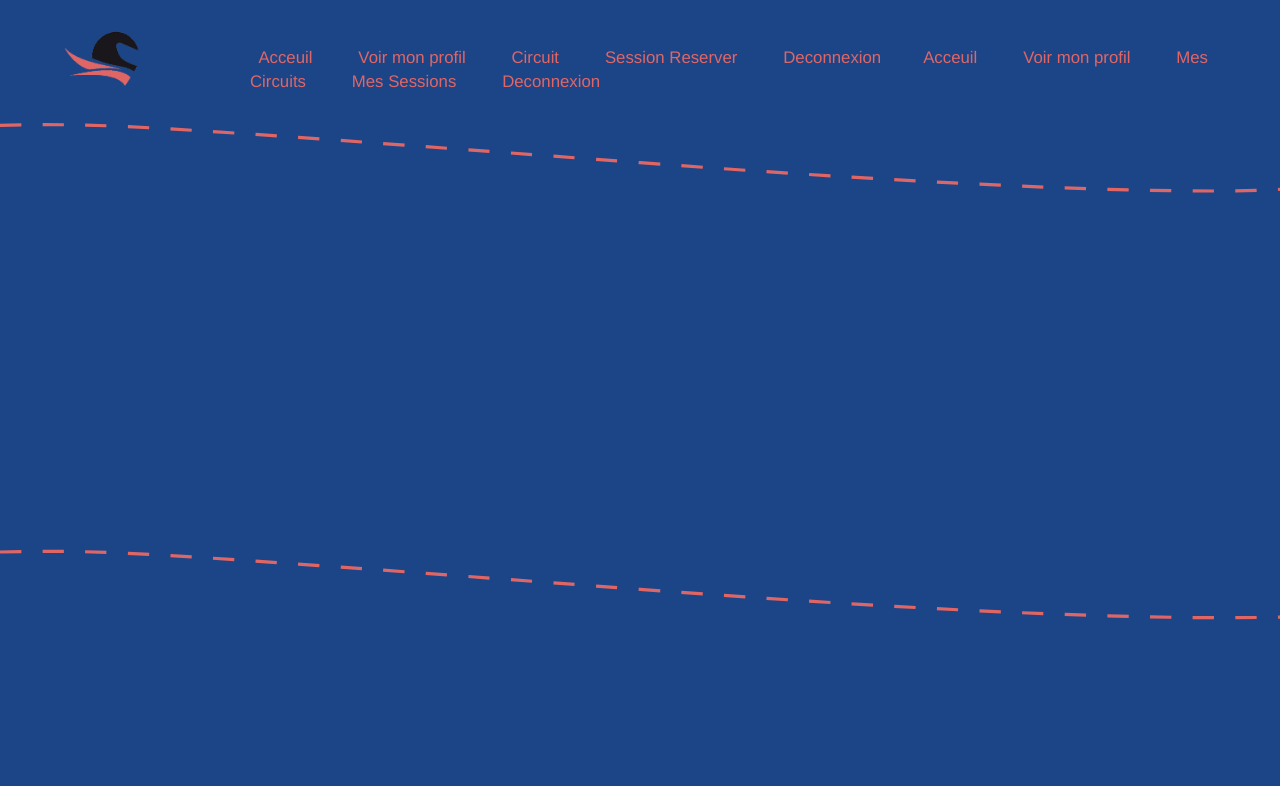
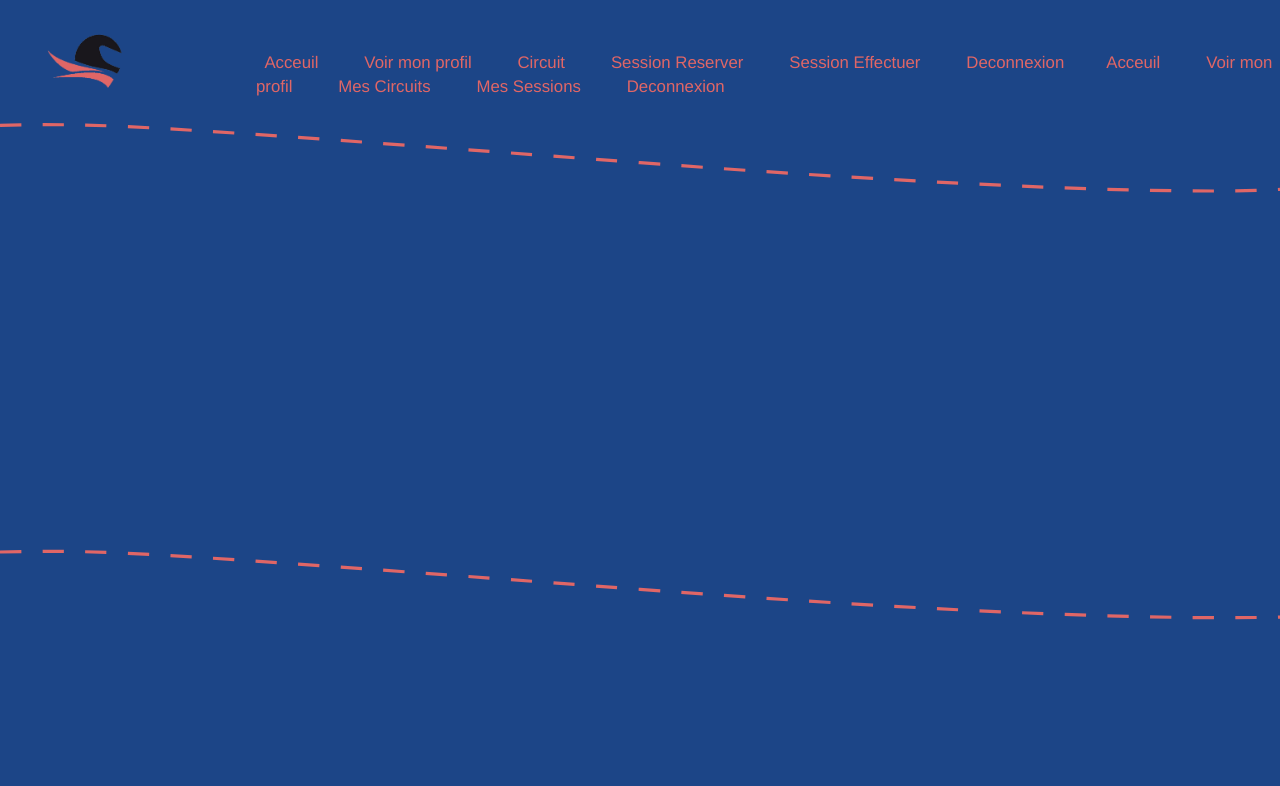
Before and after one commit to LePacko/ProgWeb, a PHP site: page / in a window 1280 px wide. Shown: the top 786 px of the page. Run offline with PHP 8.4, Linux system fonts and the light colour scheme; the visitor is signed in with stand-in values (Sample User, id 1); some libraries are stand-ins or nearby versions.

Commit message:
CHangement majeur design

```diff
--- a/FonctionsUtiles.php
+++ b/FonctionsUtiles.php
@@ -22,7 +22,7 @@ Class FonctionsUtiles {
 	}
 
 	public static function RetourPagePrecedente() {
-		?><a href="<?php echo $_SERVER['HTTP_REFERER']; ?>">Retour</a><?php
+		?><a class='bouttonretour' href="<?php echo $_SERVER['HTTP_REFERER']; ?>">Retour</a><?php
 	}
 
 	/*<?php
--- a/Html/NavMotard.html
+++ b/Html/NavMotard.html
@@ -1,7 +1,9 @@
 <a class='NavTitre' href="index.php?module=Motard&action=acceuil">Acceuil</a>
 <a class='NavTitre' href="index.php?module=Motard&action=voirProfil">Voir mon profil</a>
 <a class='NavTitre' href="index.php?module=Motard&action=trouverSession&tour=0">Circuit</a>
-<a class='NavTitre' href="index.php?module=Motard&action=SessionEffectue">Session Reserver</a>
+<a class='NavTitre' href="index.php?module=Motard&action=SessionReserver">Session Reserver</a>
+<a class='NavTitre' href="index.php?module=Motard&action=SessionEffectuer">Session Effectuer</a>
+
 <!-- TODO Session Effectuer + pouvoir rediger des avis depuis la page circuit +
     Ajouter des liens depuis mon profil vers mes avis mes session reserver/effectuer -->
 <a class='NavTitre' href="index.php?module=Connexion&action=deconnexion" >Deconnexion</a>
--- a/Html/style/styleApresConnexion.css
+++ b/Html/style/styleApresConnexion.css
@@ -3,11 +3,35 @@
 	background-color: #1c4587ff;
 }
 
+.LogoTitre {
+	width: 17%;
+	margin-top: 2%;
+	margin-left: 3%;
+	margin-right: 0;
+}
+
+.Nav {
+	width: 80%;
+	float: right;
+}
+
+textarea, #note{
+	border: solid thin white ;
+	background: transparent;
+}
+
+textarea {
+	min-width: 100%;
+	max-width: 0%;
+	min-height: 30%;
+	max-height: 30%;
+}
+
 section {
-	margin-top: 10%;
-	margin-left: 30%;
-	width: 40%;
-	color: #e06666;
+	margin-top: 8%;
+
+	width: 100%;
+	color: white;
 
 }
 
@@ -60,9 +175,7 @@ img {
 	margin-top: 4%;
 }
 
-.LogoTitre {
-	margin-top: 2%;
-}
+
 
 
 .TitreSite, .NavTitre{
--- a/Html/template/IndexTemplateApresConnexion.php
+++ b/Html/template/IndexTemplateApresConnexion.php
@@ -18,32 +18,22 @@
 </svg>
 <body class="body">
 
-	<div class="container">
-		<div class="row">
 
-				<div class="col-lg-12 HautPage">
-				<div class="row">
 
-						<div class="col-lg-2 LogoTitre">
-						<div class="row">
+				<div class= "HautPage">
 
-							<div class="col-lg-12">
-							<div class="row">
+
+						<div class="LogoTitre inlineblock">
+
+
+
 								<img src="./Html/img/casque.png">
-							</div>
-							</div>
 
-							<!-- <div class="col-lg-12">
-							<div class="row">
-								<h1 class="TitreSite">Moto Session</h1>
-							</div>
-							</div> -->
 
 						</div>
-						</div>
 
-						<div class="col-lg-10 Nav">
-						<div class="row">
+						<div class="Nav">
+
 						<?php
 
 	                        if(isset($_SESSION['session_motard'])){       // si il s'agit d'un motard qui est connecté
@@ -56,14 +46,14 @@
 
                 		?>
 
-						</div>
+
 						</div>
 
 
-				</div>
+
 				</div>
 
-		</div>
+
 	</div>
 
 
--- a/Module/Module_Motard/Controleur_Motard.php
+++ b/Module/Module_Motard/Controleur_Motard.php
@@ -27,9 +27,14 @@
 			$this->Vue->Avis($avis);
 		}
 
-		function SessionEffectue() {
+		function SessionReserver() {
 			$sessionReserver = $this->Modele->SessionReserver();
 			$this->Vue->SessionReserver($sessionReserver);
+		}
+
+		function SessionEffectuer() {
+			$sessionEffectuer = $this->Modele->SessionEffectuer();
+			$this->Vue->SessionEffectuer($sessionEffectuer);
 		}
 
 		function formulaireAjoutMoto () {
--- a/Module/Module_Motard/Modele_Motard.php
+++ b/Module/Module_Motard/Modele_Motard.php
@@ -57,26 +57,58 @@ include_once("./FonctionsUtiles.php");
 			$id = $_SESSION['session_motard'];
 
 
-			$req = parent::$connexion->prepare('select * from reserver where id_motard = '.$_SESSION['session_motard']);
+			$req = parent::$connexion->prepare('select temps_tour, nom, date from reserver natural join session natural join circuit WHERE id_motard = '.$id.' and temps_tour = 0');
 			$req->execute();
 
 			$res = array(
 				"session" => array(),
-				"tempTour"=> array()
+				"tempTour"=> array(),
+				"nomCircuit"=> array()
 			);
 
 			$i=0;
 			while ($donne = $req->fetch()) {
 
-				$res[$i][0] = $donne['id_session'];
-				$res[$i][1] = $donne['temps_tour'];
+				$res[$i][0] = $donne['nom'];
+				$res[$i][1] = $donne['date'];
+				$res[$i][2] = $donne['temps_tour'];
 				$i ++;
 			}
+
 
 			$req->closeCursor();
 
 			return $res;
 
+
+		}
+
+		function SessionEffectuer() {
+
+			$id = $_SESSION['session_motard'];
+
+			$req = parent::$connexion->prepare('select temps_tour, nom, date from reserver natural join session natural join circuit WHERE id_motard = '.$id.' and temps_tour != 0');
+			$req->execute();
+
+			$res = array(
+				"session" => array(),
+				"tempTour"=> array(),
+				"nomCircuit"=> array()
+			);
+
+			$i=0;
+			while ($donne = $req->fetch()) {
+
+				$res[$i][0] = $donne['nom'];
+				$res[$i][1] = $donne['date'];
+				$res[$i][2] = $donne['temps_tour'];
+				$i ++;
+			}
+
+
+			$req->closeCursor();
+
+			return $res;
 
 		}
 
@@ -172,26 +204,27 @@ include_once("./FonctionsUtiles.php");
 
 			//Recup�ration des informations concernant le circuit
 			$IdCircuit = $_GET['IdCircuit'];
-			$reqCircuit = parent::$connexion->prepare('select * from circuit where id_circuit = '.$IdCircuit);
-			$reqCircuit->execute();
+
 
 			//Recup�ration date et heure actuel
 			$annee = date("Y");
 			$mois = date("m");
 			$jour = date ("d");
 			$date_actuel = date("Y-m-d");
-			echo $date_actuel."<br>";
+
 			$heure = date("G");
 			$minute = date("i");
 
 
 			$res = array(//Initialisation du tableau
-				"id_session" => array(),
-				"nbplace" => array()
+				"date" => array(),
+				"heure_debut" => array(),
+				"heure_fin" => array(),
+				"nb_place" => array()
 			);
 
 			//Recuperation des sessions a venir et insertion dans le tableau res sur ce circuit pas le meme jour
-			$req1 = 'select * from session where date > '.'"'.$date_actuel.'"
+			$req1 = 'select date, heure_debut, heure_fin, nb_place from session where date > '.'"'.$date_actuel.'"
 			and id_circuit= '.$IdCircuit;
 			$reqSession = parent::$connexion->prepare($req1);
 			$reqSession->execute();
@@ -199,13 +232,15 @@ include_once("./FonctionsUtiles.php");
 			$i=0;
 			while ($donne = $reqSession->fetch()) {
 
-				$res[$i][0] = $donne['id_session'];
-				$res[$i][1] = $donne['nb_place'];
+				$res[$i][0] = $donne['date'];
+				$res[$i][1] = $donne['heure_debut'];
+				$res[$i][2] = $donne['heure_fin'];
+				$res[$i][3] = $donne['nb_place'];
 				$i ++;
 			}
 
 			//Recuperation des sessions a venir et insertion dans le tableau res sur ce circuit le meme jopur mais plus tard
-			$req2 = 'select * from session where date = '.'"'.$date_actuel.'"
+			$req2 = 'select  date, heure_debut, heure_fin, nb_place from session where date = '.'"'.$date_actuel.'"
 			and id_circuit = '.$IdCircuit.' and heure_debut >'.$heure;
 			$reqSession = parent::$connexion->prepare($req2);
 			$reqSession->execute();
@@ -213,8 +248,10 @@ include_once("./FonctionsUtiles.php");
 			$i=0;
 			while ($donne = $reqSession->fetch()) {
 
-				$res[$i][0] = $donne['id_session'];
-				$res[$i][1] = $donne['nb_place'];
+				$res[$i][0] = $donne['date'];
+				$res[$i][1] = $donne['heure_debut'];
+				$res[$i][2] = $donne['heure_fin'];
+				$res[$i][3] = $donne['nb_place'];
 				$i ++;
 			}
 
@@ -306,11 +343,11 @@ include_once("./FonctionsUtiles.php");
 			$i=0;
 			while ($donne = $reqSession->fetch()) {
 
+				$res[$i][3] = $donne['prenom'];
+				$res[$i][4] = $donne['nom'];
+				$res[$i][2] = $donne['id_circuit'];
 				$res[$i][0] = $donne['note'];
 				$res[$i][1] = $donne['commentaire'];
-				$res[$i][2] = $donne['id_circuit'];
-				$res[$i][3] = $donne['nom'];
-				$res[$i][4] = $donne['prenom'];
 				$i ++;
 			}
 
--- a/Module/Module_Motard/Module_Motard.php
+++ b/Module/Module_Motard/Module_Motard.php
@@ -25,8 +25,12 @@
 					$this->Controleur->trouverSession();
 				break;
 
-				case 'SessionEffectue':
-					$this->Controleur->SessionEffectue();
+				case 'SessionReserver':
+					$this->Controleur->SessionReserver();
+				break;
+
+				case 'SessionEffectuer':
+					$this->Controleur->SessionEffectuer();
 				break;
 
 				case 'formulaireAjoutMoto':
--- a/Module/Module_Motard/Vue_Motard.php
+++ b/Module/Module_Motard/Vue_Motard.php
@@ -136,12 +136,9 @@
 			$nbcircuit = 1 + count($tableauCircuit) - count($tableauCircuit[0]);
 			}
 
-
-
-
 			?>
 
-			<div class="circuit">
+			<div class="circuit inlineblock">
 
 				<div class="inlineblock">
 					<button id="bouttonprecedent"><</button>
@@ -157,7 +154,7 @@
 					<button id="bouttonsuivant">></button>
 				</div>
 
-				<div>
+				<div id="lienreserver">
 					<a href="index.php?module=Motard&action=Circuit&IdCircuit=<?php echo $tableauCircuit[$_GET['tour']][6] ?>">Voir les sessions pour ce circuit</a>
 				</div>
 			</div>
@@ -178,7 +175,6 @@
 						else toursuivant = tour+1;
 
 						document.location.href="index.php?module=Motard&action=trouverSession&tour="+toursuivant;
-						elem.style.color = 'black';
 					});
 
 					$('#bouttonprecedent').on('click', function() {
@@ -202,54 +198,92 @@
 
 		function SessionReserver($sessionReserver) {
 
-			if(count($sessionReserver)==2){
-				echo'Vous n avez pas Reserver de session <br>';
+
+			if(count($sessionReserver)==3){
+				echo'<h2 id="AucuneSessionreserver">Vous n\'avez pas encore rezserver de session</h2> ';
 			}
 			else {
 
-			$nbsession = count($sessionReserver) - count($sessionReserver[0]) . '<br>';
 
-			for ($j = 0; $j<$nbsession; $j++) {
-				echo '<div class = sessionReserver>';
-				$tab = $sessionReserver[$j];
-				foreach($tab as $i => $value) {
-					echo '<p>';
-					echo $value ;
-					echo '</p>';
-				}
+			echo '<h1 id="TitreSessionReserver">Voici vos sessions reserver</h1>';
+			$nbavis = count($sessionReserver) - count($sessionReserver[0]);
+			echo '<div class="SessionreserverListe scroller">';
+			for ($j = 0; $j<$nbavis; $j++) {
+				echo '<div class = "avis">';
+
+				echo '<h5>';
+				echo $sessionReserver[$j][0].'<i> '.$sessionReserver[$j][1];
+				echo '</i></h5>';
+
 				echo '</div>';
 			}
+			echo '</div>';
+			}
+		}
 
+		function SessionEffectuer($sessionEffectuer) {
+
+			if(count($sessionEffectuer)==3){
+				echo'<h2 id="AucuneSessionEffectuer">Vous n\'avez pas encore effectuer de session</h2> ';
+			}
+			else {
+
+
+			echo '<h1 id="TitreSessionEffectuer">Voici vos sessions effectuer</h1>';
+			$nbavis = count($sessionEffectuer) - count($sessionEffectuer[0]);
+			echo '<div class="SessionEffectuerListe scroller">';
+			for ($j = 0; $j<$nbavis; $j++) {
+				echo '<div class = "avis">';
+
+				echo '<h5>';
+				echo $sessionEffectuer[$j][0].'<i> '.$sessionEffectuer[$j][1];
+				echo '</i></h5>';
+
+				echo '<h5>Temps au tour: '.$sessionEffectuer[$j][2].' min</h5>';
+
+				echo '</div>';
+			}
+			echo '</div>';
 			}
 		}
 
 		function Circuit($sessions) {
 
 			if (count($sessions)==2) {
-				echo'Il n\' y\'a pas de session disponible sur ce circuit <br>';
+				echo'<h2 id="pasSession">Il n\' y\'a pas de session disponible sur ce circuit</h2> <br>';
+				FonctionsUtiles::RetourPagePrecedente();
 			}
 			else {
-			$nbsession = count($sessions) - count($sessions[0]) . '<br>';
-
-				for ($j = 0; $j<$nbsession; $j++) {
-					echo '<div>';
-					$tab = $sessions[$j];
-					foreach($tab as $i => $value) {
-						echo '<p>';
-						echo $value ;
-						echo '</p>';
-					}
-				$IdSession = $tab[0];
-				echo $IdSession;
-				?>
-				<a href="index.php?module=Motard&action=ReserverSession&IdSession=<?php echo $IdSession ?>">Reserver cette session</a>
-				<?php
-				echo '</div>';
-				}
 
 
+				echo '<h1 id="TitreSessionsCircuit">Voici vos sessions reserver</h1>';
+				$nbsession = count($sessions) - count($sessions[0]);
+				echo '<div class="SessionCircuitListe scroller">';
+				for ($j = 0; $j<$nbsession; $j++) {
+					echo '<div class = "avis">';
+					echo '<div class ="infosession"';
+					echo '<h5> Le: ';
+					echo $sessions[$j][0];
+					echo '</h5>';
+
+					echo '<h5> De: ';
+					echo $sessions[$j][1].' à: '.$sessions[$j][2];
+					echo '</h5>';
+					echo '</div>';
+
+					?>
+					<div  class='ReserverSessionBoutton'>
+					<a href="index.php?module=Motard&action=ReserverSession&IdSession=">Reserver cette session</a>
+					</div>
+					<?php
+
+					echo '</div>';
+				}
+				echo '</div>';
 
 			}
+
+
 
 
 		}
@@ -274,7 +308,9 @@
 
 		function Avis($avis) {
 
-			echo '<div class= avis>';
+			echo '<div class="avisbox inlineblock">';
+
+			echo '<h1>Faites vous un avis ...</h1>';
 
 			if(count($avis)==5){
 				echo' Il n\'ya aucun avis pour ce circuit ajouter en un ';
@@ -282,32 +318,38 @@
 			else {
 
 			$nbavis = count($avis) - count($avis[0]);
+			echo '<div class="avisliste scroller">';
+			for ($j = 0; $j<$nbavis; $j++) {
+				echo '<div class = "avis">';
 
-			for ($j = 0; $j<$nbavis; $j++) {
-				echo '<div class = avis>';
-				$tab = $avis[$j];
-				foreach($tab as $i => $value) {
+				echo '<h5><i>';
+				echo $avis[$j][3].' '.$avis[$j][4];
+				echo '</i></h5>';
 
-					if($i!=2) {
-					echo '<p>';
-					echo $value ;
-					echo '</p>';}
-				}
+				echo '<p>';
+				echo 'Note: '.$avis[$j][0].'/5 Commentaire: '.$avis[$j][1];
+				echo '</p>';
+
+				// echo '<p>';
+				// echo $avis[$j][0];
+				// echo '</p>';
+
+
 				echo '</div>';
 			}
-
+			echo '</div>';
 
 
 
 			}
 
-			echo '	<div>
+			echo '	<div id="avisinput">
 						<form action="index.php?module=Motard&action=EnvoyerAvis&tour='.$_GET['tour'].'" method="post">
 							<label>Note/5: </label>
 							<input type="texte" id="note" name="note"/>
-							<label>Commentaire: </label>
-							<input type="texte" id="commentaire" name="commentaire"/>
-							<button type="submit">Envoyer mon avis</button>
+							<label>Commentaire: (<i> limit 30 caracteres </i>) </label><br>
+							<textarea autofocus rows"5" cols="60" id="commentaire" name="commentaire"></textarea><br>
+							<button type="submit" id="envoyerAvis">Envoyer mon avis   &#x2709</button>
 					</div>
 				</div>
 
```
Also changed, not shown: other parts of Html/style/styleApresConnexion.css (+92 -1 lines).
